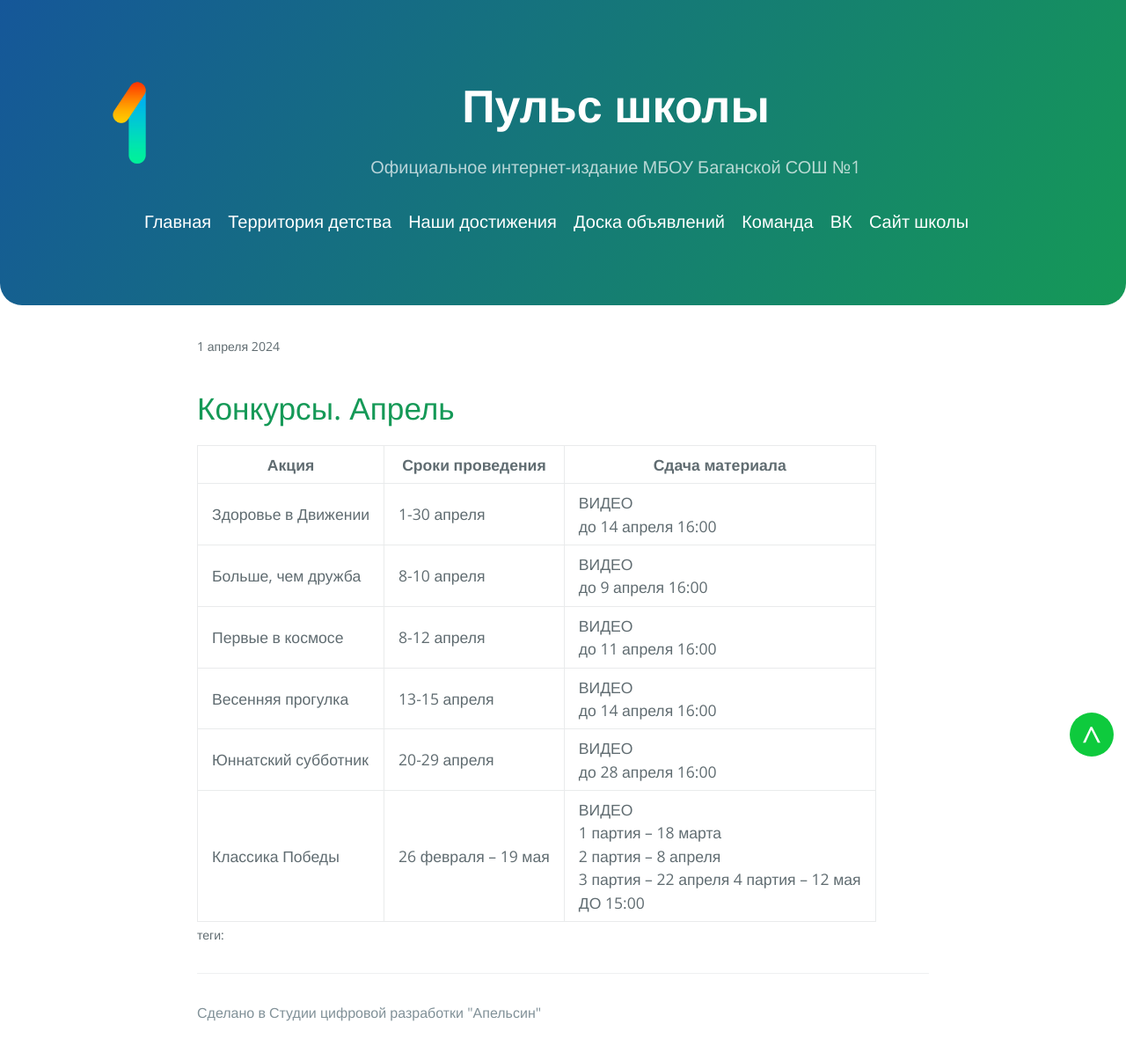
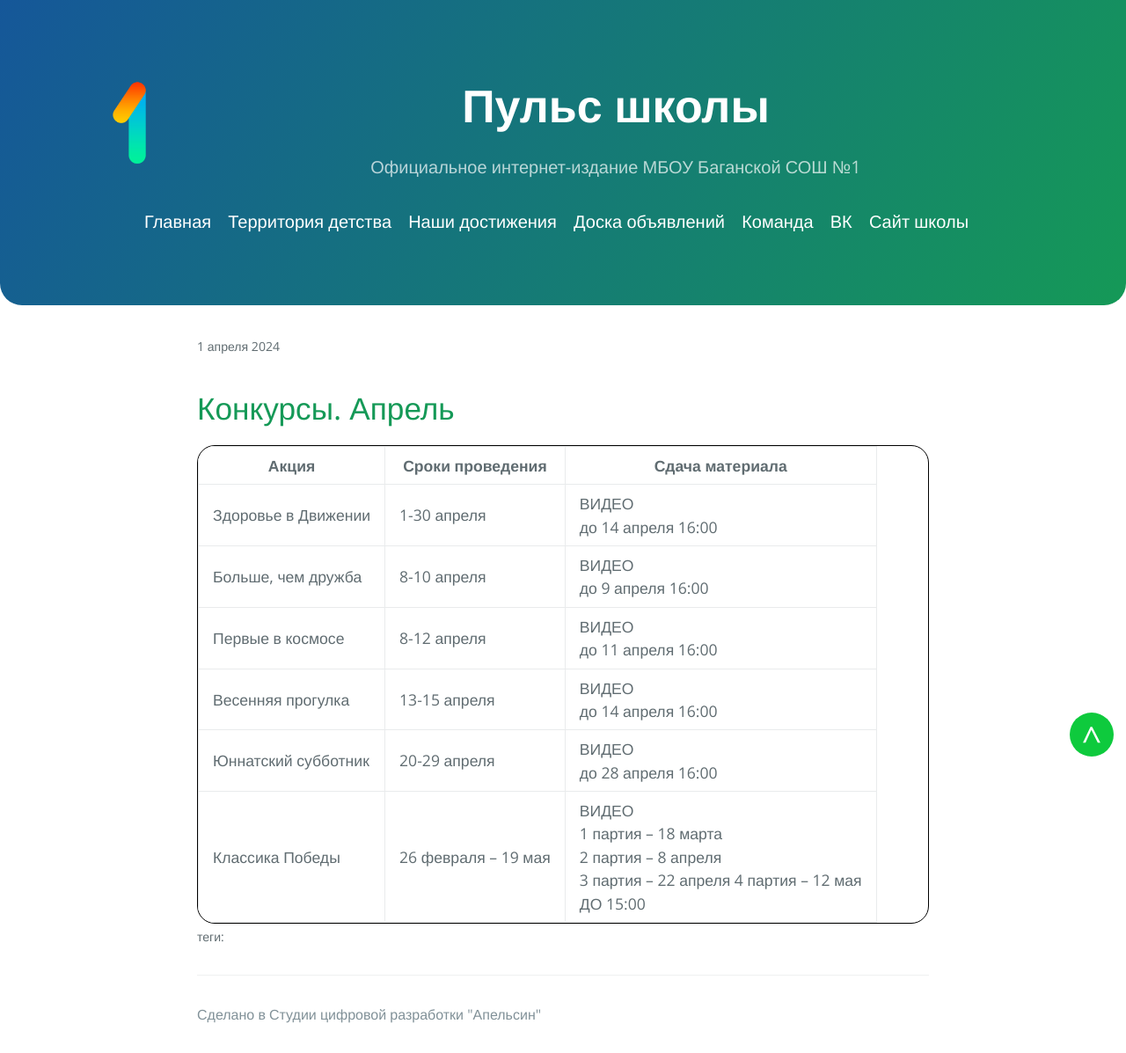
Before and after one commit to 1-sch/1-sch.github.io, a Jekyll site: the page built from _posts/2024-04-01-объявления-1.md, in a window 1280 px wide. Shown: the whole page at 88% size. Built offline with Jekyll 4.4.1, drawn with Linux system fonts in a browser that asks for light colours.

Commit message:
Update jekyll-theme-cayman.scss

```diff
--- a/_sass/jekyll-theme-cayman.scss
+++ b/_sass/jekyll-theme-cayman.scss
@@ -10,6 +10,7 @@
 .bt:hover{
   background:#0eb337 ;
 }
+table, tr, td, th{border: 1px solid black;border-radius: 20px}
 @import "normalize";
 @import "rouge-github";
 @import "variables";
```
